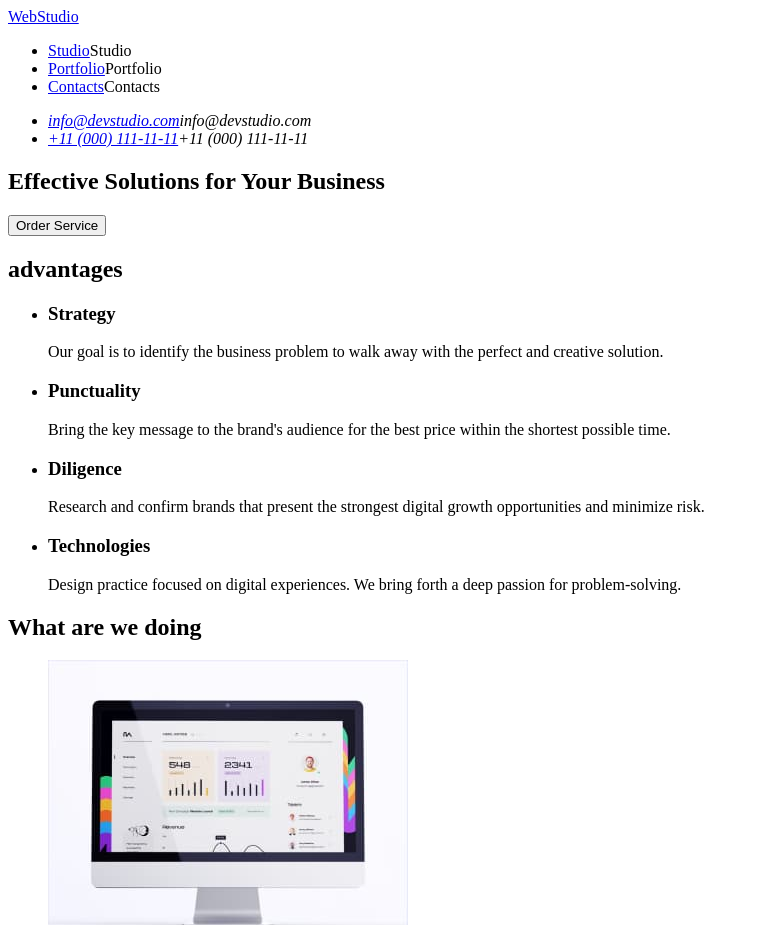
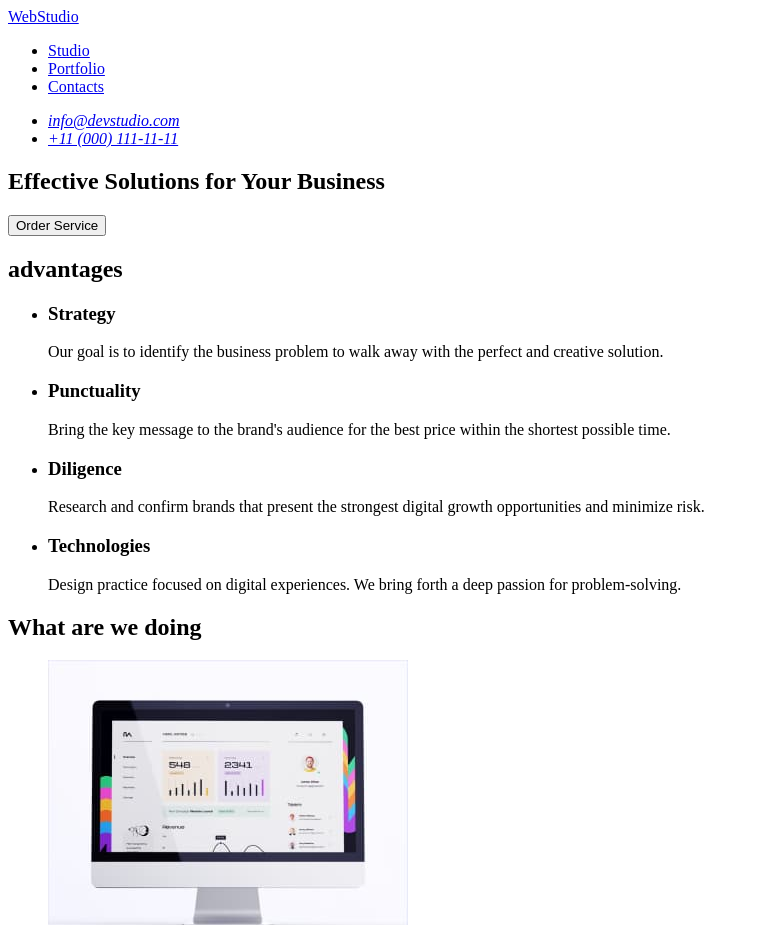
Before and after one commit to chester669/-goit-markup-hw-01, a plain HTML site: page index.html in a window 1280 px wide. Shown: the top 925 px of the page, without its empty margins (0-759 px from the left). Drawn offline with Linux system fonts and the light colour scheme.

Commit message:
commit 3

```diff
--- a/index.html
+++ b/index.html
@@ -11,16 +11,16 @@
       <a href="./index.html">WebStudio</a>
       <nav>
         <ul>
-          <li><a href=”Studio”>Studio</a>Studio</li>
-          <li><a href=”Portfolio”>Portfolio</a>Portfolio</li>
-          <li><a href=”Contacts”>Contacts</a>Contacts</li>
+          <li><a href=”Studio”>Studio</a></li>
+          <li><a href=”Portfolio”>Portfolio</a></li>
+          <li><a href=”Contacts”>Contacts</a></li>
         </ul>
       </nav>
       <!-- contacts -->
       <address>
         <ul>
-          <li><a href=”mailto:info@devstudio.com”>info@devstudio.com</a>info@devstudio.com</li>
-          <li><a href=”tel:+110001111111”>+11 (000) 111-11-11</a>+11 (000) 111-11-11</li>
+          <li><a href=”mailto:info@devstudio.com”>info@devstudio.com</a></li>
+          <li><a href=”tel:+110001111111”>+11 (000) 111-11-11</a></li>
         </ul>
       </address>
     </header>
@@ -142,7 +142,7 @@
       </section>
     </main>
     <footer>
-      <a href="./index.html">WebStudio</a>WebStudio
+      <a href="./index.html">WebStudio</a>
       <p>
         Increase the flow of customers and sales for your business with digital
         marketing & growth solutions.
```
